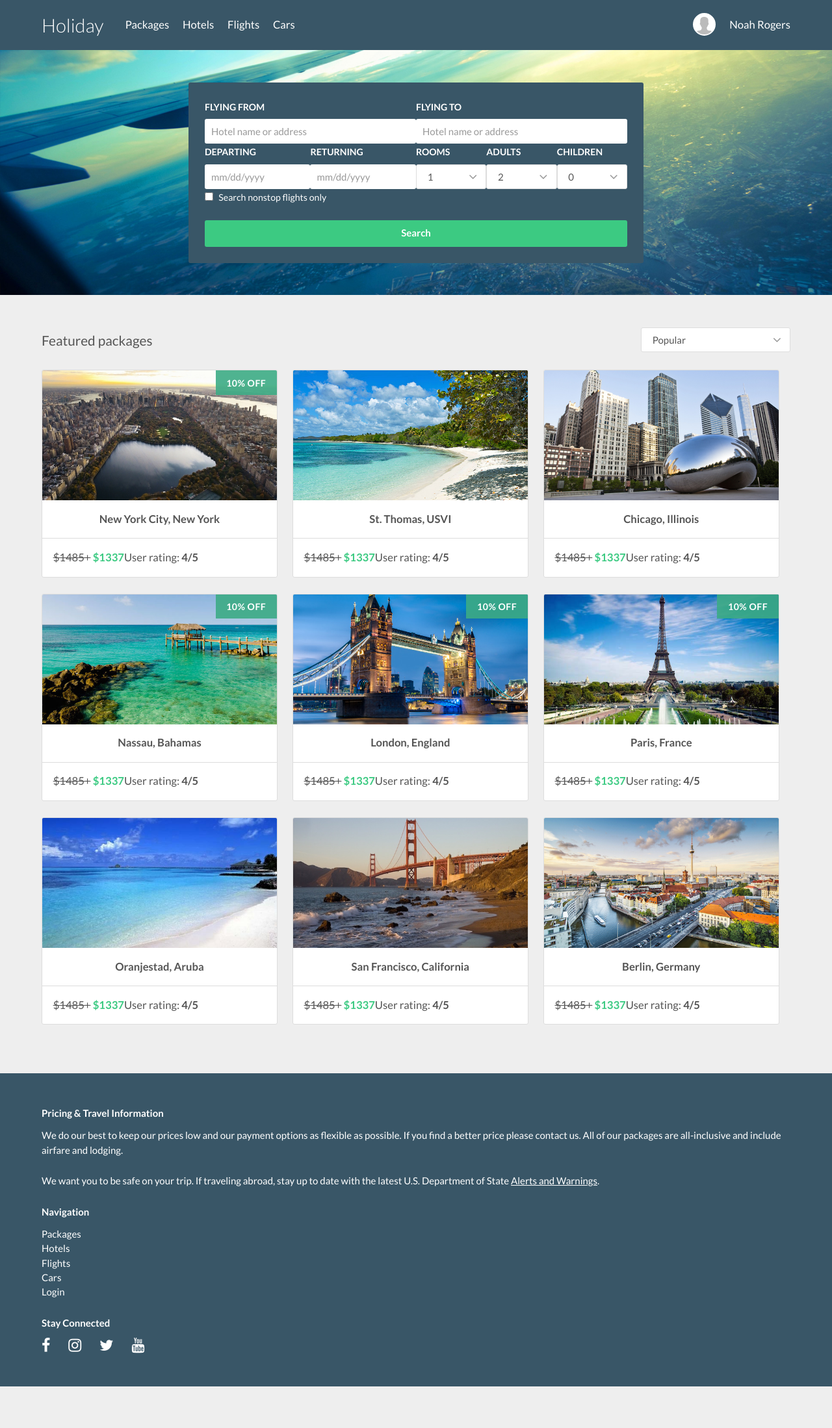
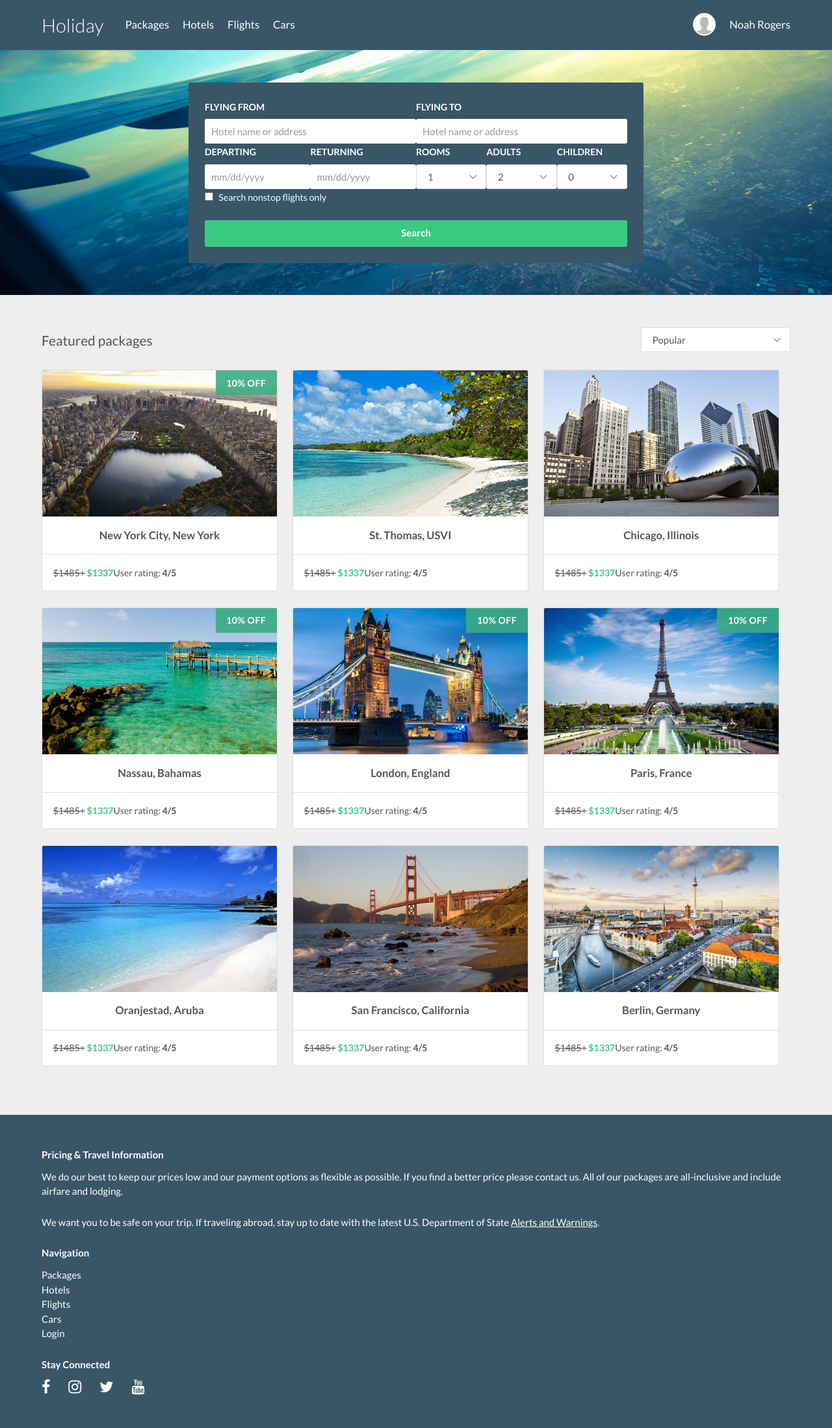
Before and after one commit to Treydor/holiday, a Jekyll site: the page built from index.html, in a window 1280 px wide. Shown: the whole page at 65% size. Built offline with Jekyll 4.4.1, drawn with Linux system fonts in a browser that asks for light colours; nearby versions of some CDN libraries; before the commit the page ends 2134 px from its top, so only the background shows below that.

Commit message:
Adds card select styles, tweaks other card styles

```diff
--- a/assets/stylesheets/components/_cards.scss
+++ b/assets/stylesheets/components/_cards.scss
@@ -6,6 +6,8 @@
 }
 
 .card-list__item {
+  font-size: .85rem;
+
   @media #{$medium} {
     float: left;
     margin-left: 3%;
@@ -52,7 +54,6 @@
   }
 }
 
-
 .card--large {
   font-size: .85rem;
 
@@ -61,11 +62,37 @@
   }
 }
 
+.card--selected {
+
+  .card__section {
+    padding: .75rem 1rem;
+  }
+
+  .card__name {
+    margin-bottom: .5rem;
+  }
+
+  .card__photo {
+    background-size: cover;
+    border-right: 1px solid $border-light;
+    height: 100px;
+  }
+
+  .row--flights {
+    border-right: 0;
+    padding: 1rem;
+  }
+
+  p {
+    margin: 0;
+  }
+}
+
 /*------ Card Structure ------*/
 
 .card__photo {
   background-size: cover;
-  height: 200px;
+  height: 225px;
 }
 
 .card__section {
@@ -120,11 +147,6 @@
 .card__class {
   @extend %clearfix;
   @include clean-list;
-  float: right;
-
-  @media #{$hotels} {
-    float: none;
-  }
 
   li {
     color: $gray;
@@ -151,6 +173,11 @@
 
 .card__price {
   margin: 0;
+}
+
+.card__total {
+  margin-bottom: 1rem;
+  text-align: center;
 }
 
 /*------ Card photos ------*/
```
